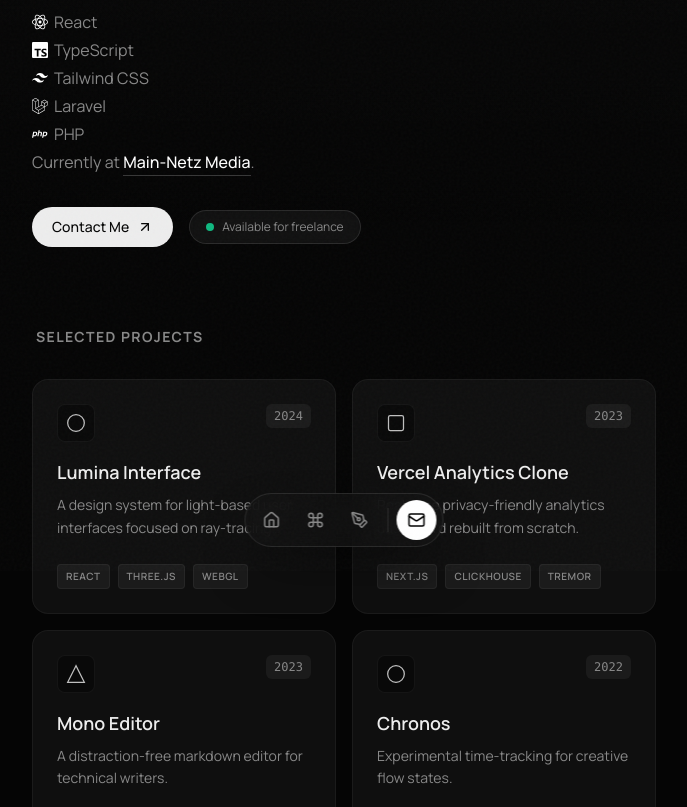
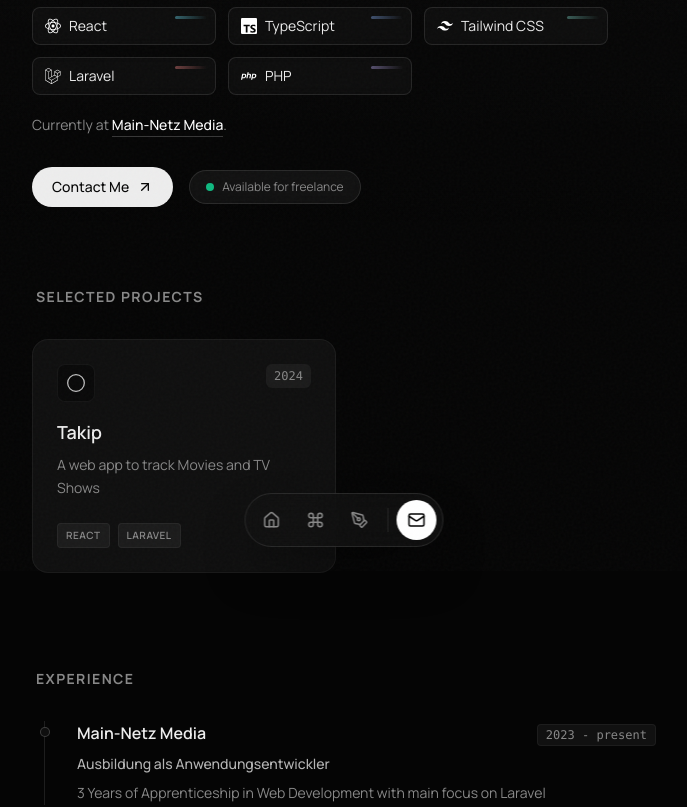
Before and after one commit to Xisisrefliel/portfolio, a React (Vite) app: page / in a window 1280 px wide. Shown: the part 229-1036 px from the top of the page, without its empty margins (296-983 px from the left). Built offline with nearby package versions, Linux system fonts and the light colour scheme; a web font is replaced by a local one.

Commit message:
minor styling changes

```diff
--- a/App.tsx
+++ b/App.tsx
@@ -51,7 +51,6 @@
             <h2 className="text-sm font-bold uppercase tracking-widest text-textMuted mb-6 pl-1">Connect</h2>
             <div className="flex flex-wrap gap-4">
               {SOCIALS.map((social) => {
-                // Dynamic Icon component
                 const Icon = (LucideIcons as any)[social.icon] || LucideIcons.Link;
                 return (
                   <a
--- a/components/Hero.tsx
+++ b/components/Hero.tsx
@@ -94,6 +94,14 @@
 );
 
 const Hero: React.FC = () => {
+  const favorites = [
+    { label: "React", Icon: ReactIcon, accent: "#6ee7ff" },
+    { label: "TypeScript", Icon: TypeScriptIcon, accent: "#8ab4ff" },
+    { label: "Tailwind CSS", Icon: TailwindIcon, accent: "#7cd4c6" },
+    { label: "Laravel", Icon: LaravelIcon, accent: "#ff8a8a" },
+    { label: "PHP", Icon: PHPIcon, accent: "#c5b3ff" },
+  ];
+
   return (
     <section className="mb-20 pt-16">
       <motion.div
@@ -104,7 +112,7 @@
         <div className="flex items-center gap-3 mb-6">
           <div className="relative flex items-center justify-center w-12 h-12 rounded-full overflow-hidden bg-surfaceHighlight border border-white/5">
             <img
-              src="https://picsum.photos/100/100"
+              src="/profile.jpeg"
               alt="Avatar"
               className="w-full h-full object-cover opacity-90 grayscale hover:grayscale-0 transition-all duration-500"
             />
@@ -119,34 +127,47 @@
           </div>
         </div>
 
-        <p className="text-base text-textMuted max-w-lg leading-relaxed mb-8">
-          I'm a multidisciplinary developer obsessed with micro-interactions and clean code. <br/> I love working with:
-          <br />
-          <span className="inline-flex items-center gap-1.5 mt-2">
-            <ReactIcon className="w-4 h-4" />
-            <span>React</span>
+        <div className="text-base text-textMuted max-w-xl leading-relaxed space-y-5 mb-8">
+          <p>
+            I'm a Full Stack Developer obsessed with micro-interactions and good
+            UI/UX.
+          </p>
+
+          <div className="flex items-center gap-3 text-[11px] uppercase tracking-[0.28em] text-textMuted/70">
+            <span className="h-px w-10 bg-white/10" />
+            <span>Big fan of</span>
+          </div>
+
+          <div className="grid grid-cols-2 sm:grid-cols-3 gap-3">
+            {favorites.map(({ label, Icon, accent }) => (
+              <span
+                key={label}
+                className="group relative overflow-hidden flex items-center gap-2 px-3 py-2 rounded-lg border border-white/10 bg-white/[0.03] backdrop-blur-sm"
+                style={{
+                  boxShadow: `0 8px 32px -22px ${accent}`,
+                }}
+              >
+                <span
+                  className="absolute inset-0 opacity-0 group-hover:opacity-100 transition-opacity duration-300"
+                  style={{
+                    background: `linear-gradient(135deg, ${accent}25, transparent)`,
+                  }}
+                />
+                <Icon className="w-4 h-4 relative z-10" />
+                <span className="text-sm text-textMain relative z-10">
+                  {label}
                 </span>
-          <br />
-          <span className="inline-flex items-center gap-1.5">
-            <TypeScriptIcon className="w-4 h-4" />
-            <span>TypeScript</span>
+                <span
+                  className="absolute right-2 top-2 h-[3px] w-8 rounded-full opacity-40"
+                  style={{
+                    background: `linear-gradient(90deg, ${accent}, transparent)`,
+                  }}
+                />
               </span>
-          <br />
-          <span className="inline-flex items-center gap-1.5">
-            <TailwindIcon className="w-4 h-4" />
-            <span>Tailwind CSS</span>
-          </span>
-          <br />
-          <span className="inline-flex items-center gap-1.5">
-            <LaravelIcon className="w-4 h-4" />
-            <span>Laravel</span>
-          </span>
-          <br />
-          <span className="inline-flex items-center gap-1.5">
-            <PHPIcon className="w-4 h-4" />
-            <span>PHP</span>
-          </span>
-          <br />
+            ))}
+          </div>
+
+          <p className="text-sm">
             Currently at{" "}
             <a
               href="https://main-netz-media.de"
@@ -158,6 +179,7 @@
             </a>
             .
           </p>
+        </div>
 
         <div className="flex items-center gap-4">
           <a
--- a/constants.ts
+++ b/constants.ts
@@ -9,36 +9,12 @@
 export const PROJECTS: Project[] = [
   {
     id: '1',
-    title: 'Lumina Interface',
-    description: 'A design system for light-based user interfaces focused on ray-tracing aesthetics.',
-    tags: ['React', 'Three.js', 'WebGL'],
-    link: '#',
+    title: 'Takip',
+    description: 'A web app to track Movies and TV Shows',
+    tags: ['React', 'Laravel'],
+    link: 'https://takip.cloud',
     year: '2024'
   },
-  {
-    id: '2',
-    title: 'Vercel Analytics Clone',
-    description: 'Real-time privacy-friendly analytics dashboard rebuilt from scratch.',
-    tags: ['Next.js', 'Clickhouse', 'Tremor'],
-    link: '#',
-    year: '2023'
-  },
-  {
-    id: '3',
-    title: 'Mono Editor',
-    description: 'A distraction-free markdown editor for technical writers.',
-    tags: ['Tauri', 'Rust', 'React'],
-    link: '#',
-    year: '2023'
-  },
-  {
-    id: '4',
-    title: 'Chronos',
-    description: 'Experimental time-tracking for creative flow states.',
-    tags: ['Swift', 'SwiftUI'],
-    link: '#',
-    year: '2022'
-  }
 ];
 
 export const POSTS: Post[] = [
@@ -67,9 +43,9 @@
 
 export const EXPERIENCE: Experience[] = [
   {
-    role: 'Azubi',
+    role: 'Ausbildung als Anwendungsentwickler',
     company: 'Main-Netz Media',
-    period: '2023 - ...',
-    description: '3 Years of Apprenticeship in the field of Web Development'
+    period: '2023 - present',
+    description: '3 Years of Apprenticeship in Web Development with main focus on Laravel'
   }
 ];
```
Also changed, not shown: 1 other file (tests, documents, lock files or other folders). Lines whose indentation alone changed are shown as unchanged.
